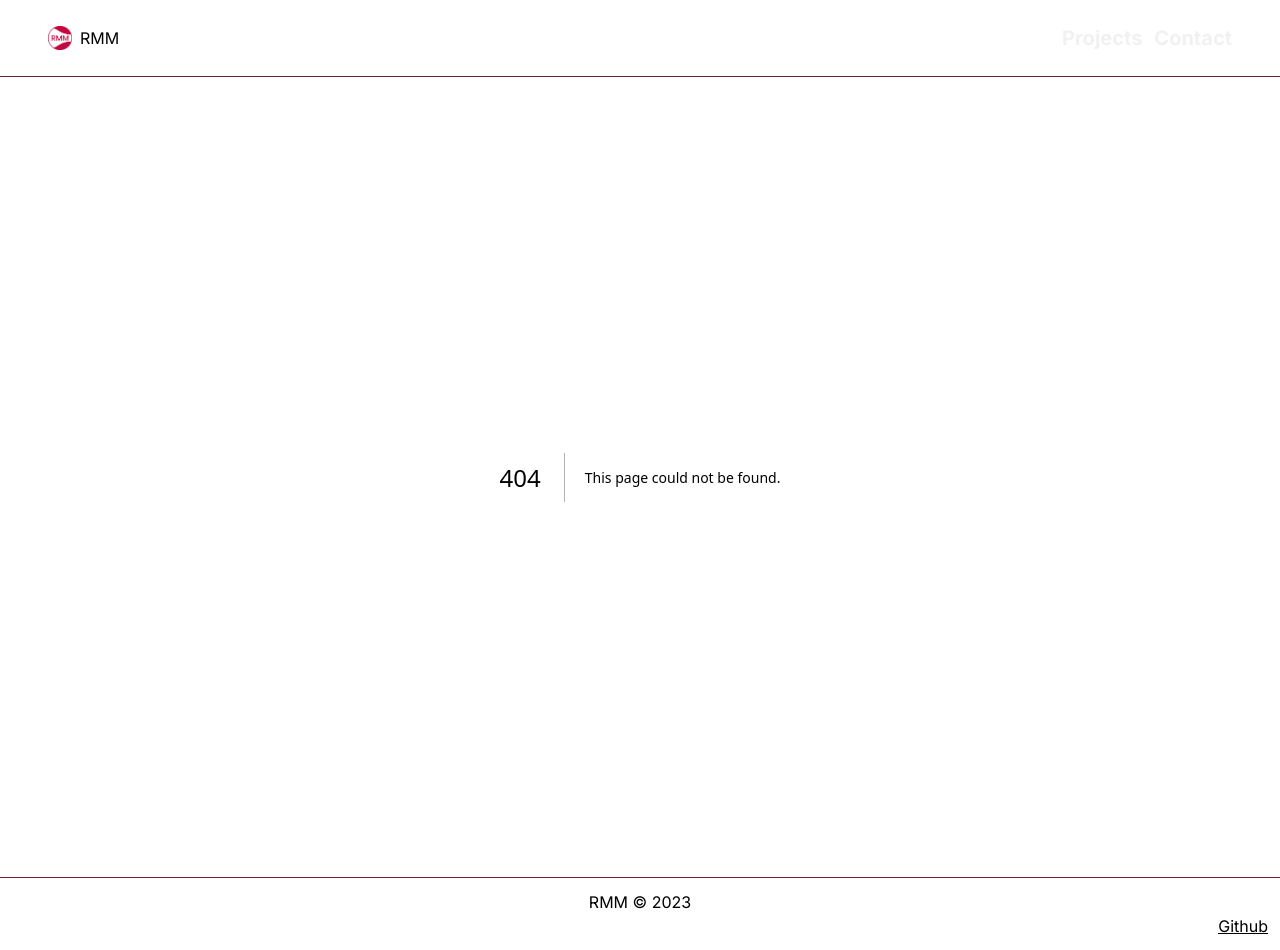
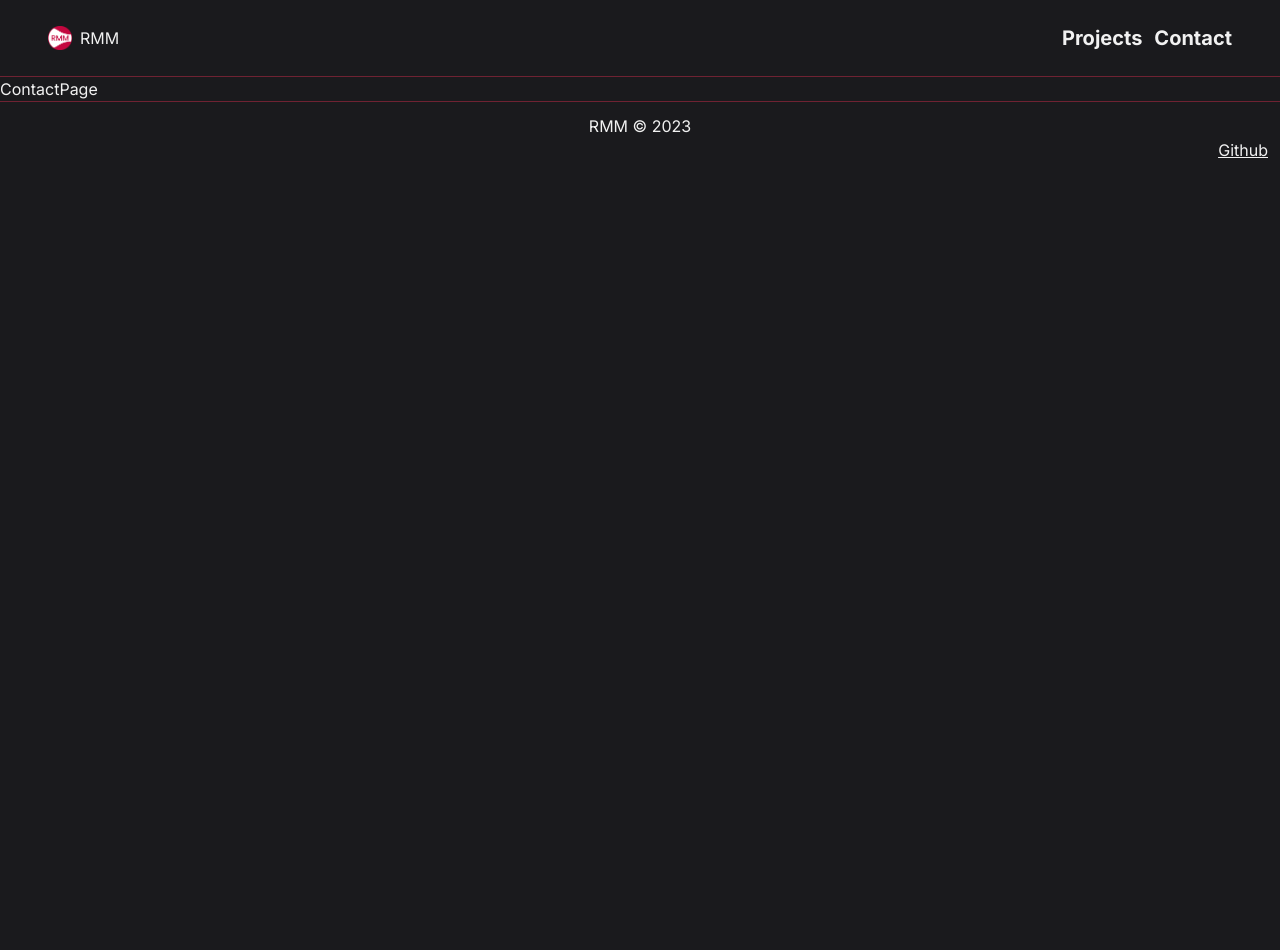
Before and after one commit to code-rizzard/rmm_portfolio, a Next.js app: page /contact in a window 1280 px wide. Before the commit this address had no page. After the commit the page ends 800 px from the top, so only its background shows below. Built offline with nearby package versions, Linux system fonts and the light colour scheme.

Commit message:
Added contact page

```diff
--- /dev/null
+++ b/app/contact/page.tsx
@@ -0,0 +1,7 @@
+    const ContactPage = () => {
+  return (
+    <div>ContactPage</div>
+  )
+}
+
+export default ContactPage
```
